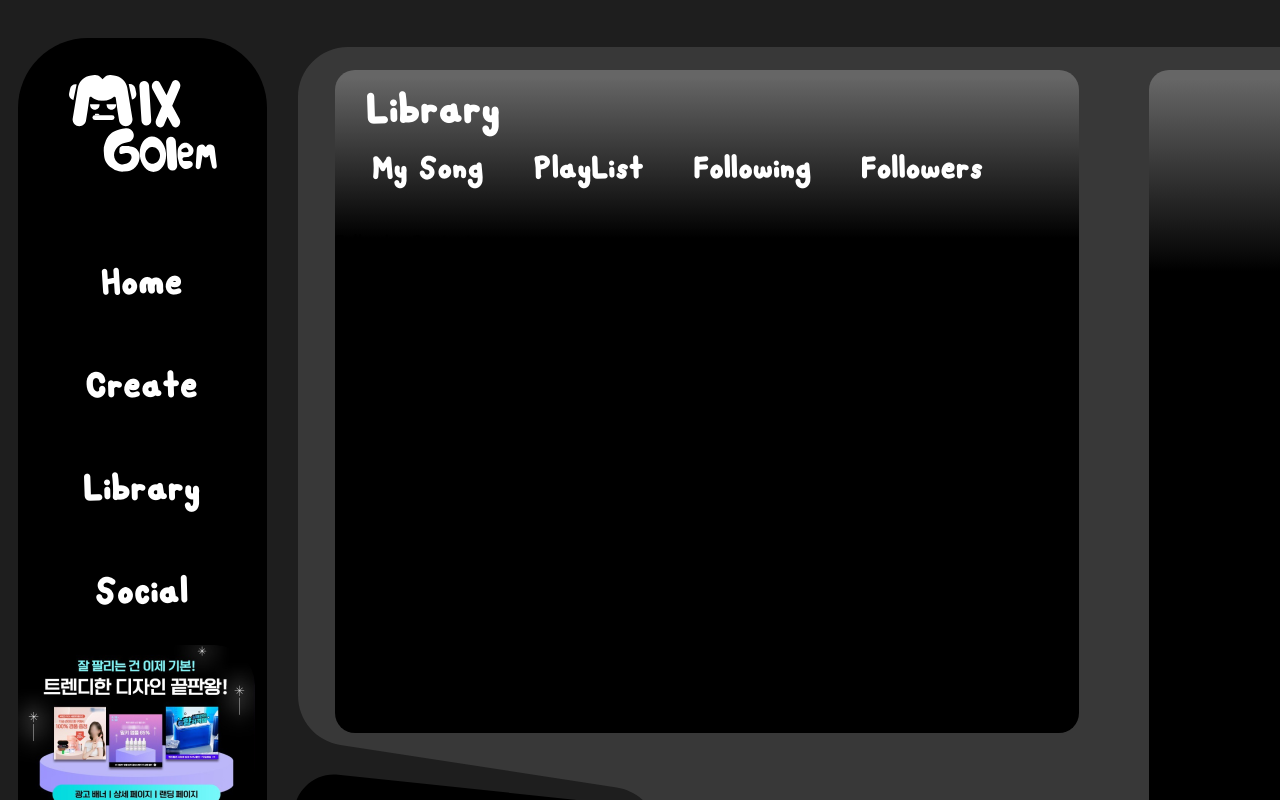
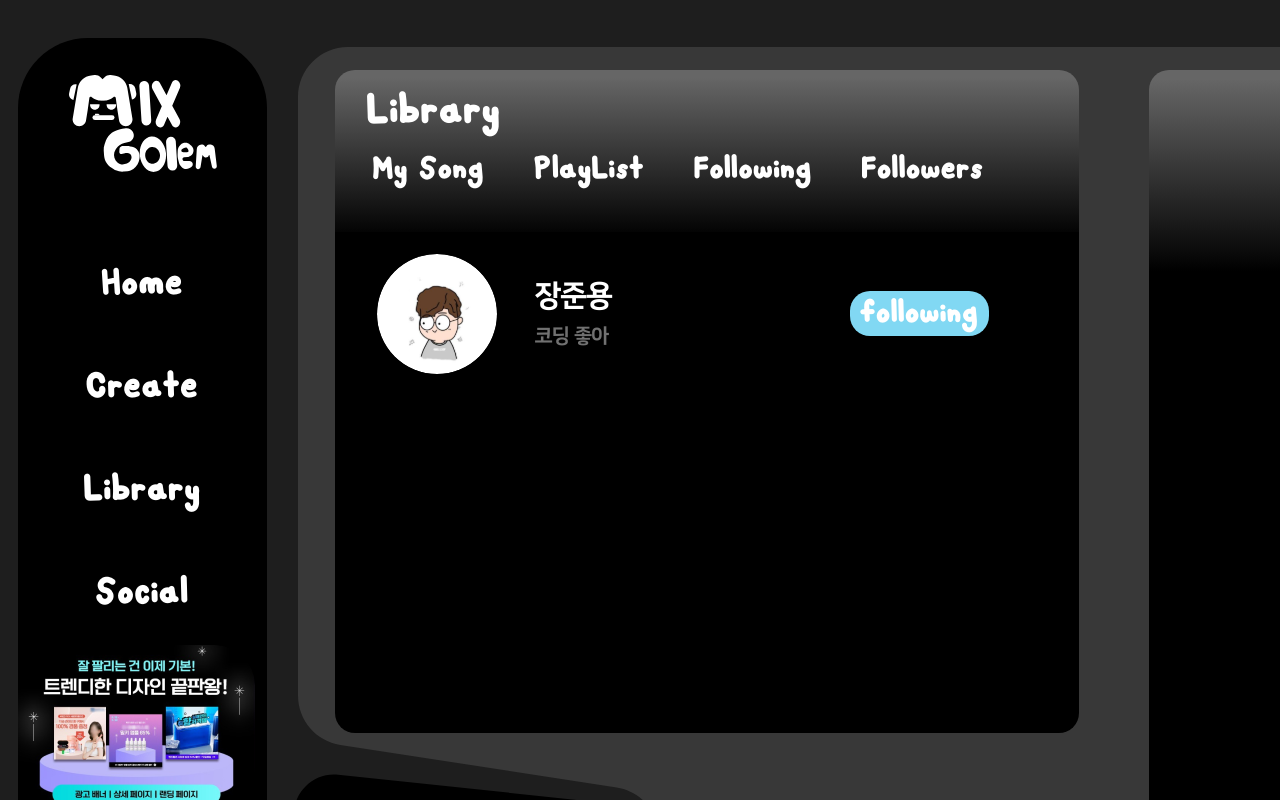
Before and after one commit to Mix-Golem/Client, a React (Create React App) app: page /library in a window 1280 px wide. Both pictures are taken after a click on the button "Following". Shown: the top 800 px of the page. Built offline with nearby package versions, Linux system fonts and the light colour scheme.

Commit message:
[feat] library - following/follow

```diff
--- a/src/components/LibraryComponent.js
+++ b/src/components/LibraryComponent.js
@@ -12,9 +12,11 @@ import DeleteBtn from '../img/DeleteBtn.svg';
 const LibraryComponent = ({
   songlist,
   playlist,
+  followerlist,
   updateSelectedLyrics,
   updateSonglist,
   updatePlaylist,
+  updateFollowlist,
 }) => {
   const [selectedItem, setSelectedItem] = useState(null);
   const [activeScreen, setActiveScreen] = useState('MySong');
@@ -75,6 +77,10 @@ const LibraryComponent = ({
   const handleAddSongToPlaylist = (songIndex) => {
     // Logic to add song to playlist
     closeModal();
+  };
+
+  const handleFollowClick = (index) => {
+    // Logic to follow/unfollow user
   };
 
   useEffect(() => {
@@ -308,8 +314,49 @@ const LibraryComponent = ({
             ) : null}
           </>
         )}
-        {activeScreen === 'Following' && <div>Following Content</div>}
-        {activeScreen === 'Followers' && <div>Followers Content</div>}
+        {activeScreen === 'Following' && (
+          <>
+            {followerlist[0].result.followingList && (
+              <>
+                {followerlist[0].result.followingList.map((item, index) => (
+                  <FollowList key={index}>
+                    <img src={item.profile} alt='Song' />
+                    <FollowInfo>
+                      {/* 한글은 이 폰트로 이쁘게 안나옴; */}
+                      <p>{item.name}</p>
+                      <p>코딩 좋아</p>
+                    </FollowInfo>
+                    <FollowBtn
+                      onClick={() => {
+                        handleDeleteSong(index);
+                        console.log('unfollow');
+                      }}
+                    >
+                      following
+                    </FollowBtn>
+                  </FollowList>
+                ))}
+              </>
+            )}
+          </>
+        )}
+        {activeScreen === 'Followers' && (
+          <>
+            {followerlist[0].result.followerList && (
+              <>
+                {followerlist[0].result.followerList.map((item, index) => (
+                  <MySongList key={index}>
+                    <img src={item.profile} alt='Song' />
+                    <MySongInfo>
+                      <p>{item.name}</p>
+                      <p>코딩 만세</p>
+                    </MySongInfo>
+                  </MySongList>
+                ))}
+              </>
+            )}
+          </>
+        )}
       </MySongWrapper>
       {isModalOpen && (
         <AddSongModal
@@ -648,3 +695,41 @@ const DeleteButton = styled.button`
     height: 35px;
   }
 `;
+
+const FollowList = styled(MySongList)`
+  img {
+    border-radius: 50%;
+  }
+`;
+
+const FollowInfo = styled(MySongInfo)`
+  p {
+    text-align: left;
+
+    &:nth-child(1) {
+      margin-bottom: 15px;
+      //${Theme.fonts.list}
+      ${Theme.fonts.songTitle};
+      color: ${Theme.colors.white};
+    }
+
+    &:nth-child(2) {
+      ${Theme.fonts.songArtist}
+      color: ${Theme.colors.gray};
+    }
+  }
+`;
+
+const FollowBtn = styled.button`
+  border: none;
+  cursor: pointer;
+  width: 139px;
+  height: 45px;
+  background: ${Theme.colors.lightBlue};
+  border-radius: 20px;
+  position: absolute;
+  right: 90px;
+
+  ${Theme.fonts.list}
+  color: ${Theme.colors.white};
+`;
--- a/src/pages/Library.js
+++ b/src/pages/Library.js
@@ -1,14 +1,15 @@
-import React, { useState, useEffect, useRef } from "react";
-import styled from "styled-components";
-import SideMenu from "../components/SideMenu";
-import LibraryComponent from "../components/LibraryComponent";
-import Lyrics from "../components/Lyrics";
-import { Theme } from "../styles/Theme";
+import React, { useState, useEffect, useRef } from 'react';
+import styled from 'styled-components';
+import SideMenu from '../components/SideMenu';
+import LibraryComponent from '../components/LibraryComponent';
+import Lyrics from '../components/Lyrics';
+import { Theme } from '../styles/Theme';
 
-import Frame from "../img/Frame.svg";
-import Img_Credit from "../img/Img_Credit.svg";
-import Album1 from "../img/Album1.svg";
-import Icon_MyPlayList from "../img/playlist.svg";
+import Frame from '../img/Frame.svg';
+import Img_Credit from '../img/Img_Credit.svg';
+import Album1 from '../img/Album1.svg';
+import Icon_MyPlayList from '../img/playlist.svg';
+import User from '../img/user.svg';
 
 const Library = () => {
   // api response 저장용
@@ -17,44 +18,75 @@ const Library = () => {
   const [songlist, setSonglist] = useState([
     {
       id: 1,
-      title: "시흥 밤바다",
-      artist: "박스 깎는 노인",
+      title: '시흥 밤바다',
+      artist: '박스 깎는 노인',
       thumbnail: Album1,
       lyrics:
-        "1[Verse]\n시흥의 밤바다 눈부신 별빛\n조용히 흐르는 파도 소리\n고요한 이 밤에 마음이 울려\n숨 쉬는 것 같아 나의 꿈들이\n\n[Verse 2]\n은빛 물결 따라 생각이 흘러\n작은 바람도 내 마음 안아\n바다 냄새 속에 추억이 떠올라\n단 한 번의 미소로 다시 살아나\n\n[Chorus]\n시흥의 밤바다 나를 부르는 소리\n깊은 어둠 속에 비치는 별빛\n더 멀리 떨어져도 느낄 수 있는\n너와 나의 꿈들 잊지 않을게\n\n[Verse]\n시흥의 밤바다 눈부신 별빛\n조용히 흐르는 파도 소리\n고요한 이 밤에 마음이 울려\n숨 쉬는 것 같아 나의 꿈들이\n\n[Verse 2]\n은빛 물결 따라 생각이 흘러\n작은 바람도 내 마음 안아\n바다 냄새 속에 추억이 떠올라\n단 한 번의 미소로 다시 살아나\n\n[Chorus]\n시흥의 밤바다 나를 부르는 소리\n깊은 어둠 속에 비치는 별빛\n더 멀리 떨어져도 느낄 수 있는\n너와 나의 꿈들 잊지 않을게",
+        '1[Verse]\n시흥의 밤바다 눈부신 별빛\n조용히 흐르는 파도 소리\n고요한 이 밤에 마음이 울려\n숨 쉬는 것 같아 나의 꿈들이\n\n[Verse 2]\n은빛 물결 따라 생각이 흘러\n작은 바람도 내 마음 안아\n바다 냄새 속에 추억이 떠올라\n단 한 번의 미소로 다시 살아나\n\n[Chorus]\n시흥의 밤바다 나를 부르는 소리\n깊은 어둠 속에 비치는 별빛\n더 멀리 떨어져도 느낄 수 있는\n너와 나의 꿈들 잊지 않을게\n\n[Verse]\n시흥의 밤바다 눈부신 별빛\n조용히 흐르는 파도 소리\n고요한 이 밤에 마음이 울려\n숨 쉬는 것 같아 나의 꿈들이\n\n[Verse 2]\n은빛 물결 따라 생각이 흘러\n작은 바람도 내 마음 안아\n바다 냄새 속에 추억이 떠올라\n단 한 번의 미소로 다시 살아나\n\n[Chorus]\n시흥의 밤바다 나를 부르는 소리\n깊은 어둠 속에 비치는 별빛\n더 멀리 떨어져도 느낄 수 있는\n너와 나의 꿈들 잊지 않을게',
     },
     {
       id: 2,
-      title: "샤코 엔딩",
-      artist: "박스 깎는 노인",
+      title: '샤코 엔딩',
+      artist: '박스 깎는 노인',
       thumbnail: Album1,
       lyrics:
-        "2[Verse]\n시흥의 밤바다 눈부신 별빛\n조용히 흐르는 파도 소리\n고요한 이 밤에 마음이 울려\n숨 쉬는 것 같아 나의 꿈들이\n\n[Verse 2]\n은빛 물결 따라 생각이 흘러\n작은 바람도 내 마음 안아\n바다 냄새 속에 추억이 떠올라\n단 한 번의 미소로 다시 살아나\n\n[Chorus]\n시흥의 밤바다 나를 부르는 소리\n깊은 어둠 속에 비치는 별빛\n더 멀리 떨어져도 느낄 수 있는\n너와 나의 꿈들 잊지 않을게\n\n[Verse]\n시흥의 밤바다 눈부신 별빛\n조용히 흐르는 파도 소리\n고요한 이 밤에 마음이 울려\n숨 쉬는 것 같아 나의 꿈들이\n\n[Verse 2]\n은빛 물결 따라 생각이 흘러\n작은 바람도 내 마음 안아\n바다 냄새 속에 추억이 떠올라\n단 한 번의 미소로 다시 살아나\n\n[Chorus]\n시흥의 밤바다 나를 부르는 소리\n깊은 어둠 속에 비치는 별빛\n더 멀리 떨어져도 느낄 수 있는\n너와 나의 꿈들 잊지 않을게",
+        '2[Verse]\n시흥의 밤바다 눈부신 별빛\n조용히 흐르는 파도 소리\n고요한 이 밤에 마음이 울려\n숨 쉬는 것 같아 나의 꿈들이\n\n[Verse 2]\n은빛 물결 따라 생각이 흘러\n작은 바람도 내 마음 안아\n바다 냄새 속에 추억이 떠올라\n단 한 번의 미소로 다시 살아나\n\n[Chorus]\n시흥의 밤바다 나를 부르는 소리\n깊은 어둠 속에 비치는 별빛\n더 멀리 떨어져도 느낄 수 있는\n너와 나의 꿈들 잊지 않을게\n\n[Verse]\n시흥의 밤바다 눈부신 별빛\n조용히 흐르는 파도 소리\n고요한 이 밤에 마음이 울려\n숨 쉬는 것 같아 나의 꿈들이\n\n[Verse 2]\n은빛 물결 따라 생각이 흘러\n작은 바람도 내 마음 안아\n바다 냄새 속에 추억이 떠올라\n단 한 번의 미소로 다시 살아나\n\n[Chorus]\n시흥의 밤바다 나를 부르는 소리\n깊은 어둠 속에 비치는 별빛\n더 멀리 떨어져도 느낄 수 있는\n너와 나의 꿈들 잊지 않을게',
     },
     {
       id: 3,
-      title: "다이아를 향한 갈망",
-      artist: "박스 깎는 노인",
+      title: '다이아를 향한 갈망',
+      artist: '박스 깎는 노인',
       thumbnail: Album1,
       lyrics:
-        "3[Verse]\n시흥의 밤바다 눈부신 별빛\n조용히 흐르는 파도 소리\n고요한 이 밤에 마음이 울려\n숨 쉬는 것 같아 나의 꿈들이\n\n[Verse 2]\n은빛 물결 따라 생각이 흘러\n작은 바람도 내 마음 안아\n바다 냄새 속에 추억이 떠올라\n단 한 번의 미소로 다시 살아나\n\n[Chorus]\n시흥의 밤바다 나를 부르는 소리\n깊은 어둠 속에 비치는 별빛\n더 멀리 떨어져도 느낄 수 있는\n너와 나의 꿈들 잊지 않을게\n\n[Verse]\n시흥의 밤바다 눈부신 별빛\n조용히 흐르는 파도 소리\n고요한 이 밤에 마음이 울려\n숨 쉬는 것 같아 나의 꿈들이\n\n[Verse 2]\n은빛 물결 따라 생각이 흘러\n작은 바람도 내 마음 안아\n바다 냄새 속에 추억이 떠올라\n단 한 번의 미소로 다시 살아나\n\n[Chorus]\n시흥의 밤바다 나를 부르는 소리\n깊은 어둠 속에 비치는 별빛\n더 멀리 떨어져도 느낄 수 있는\n너와 나의 꿈들 잊지 않을게",
+        '3[Verse]\n시흥의 밤바다 눈부신 별빛\n조용히 흐르는 파도 소리\n고요한 이 밤에 마음이 울려\n숨 쉬는 것 같아 나의 꿈들이\n\n[Verse 2]\n은빛 물결 따라 생각이 흘러\n작은 바람도 내 마음 안아\n바다 냄새 속에 추억이 떠올라\n단 한 번의 미소로 다시 살아나\n\n[Chorus]\n시흥의 밤바다 나를 부르는 소리\n깊은 어둠 속에 비치는 별빛\n더 멀리 떨어져도 느낄 수 있는\n너와 나의 꿈들 잊지 않을게\n\n[Verse]\n시흥의 밤바다 눈부신 별빛\n조용히 흐르는 파도 소리\n고요한 이 밤에 마음이 울려\n숨 쉬는 것 같아 나의 꿈들이\n\n[Verse 2]\n은빛 물결 따라 생각이 흘러\n작은 바람도 내 마음 안아\n바다 냄새 속에 추억이 떠올라\n단 한 번의 미소로 다시 살아나\n\n[Chorus]\n시흥의 밤바다 나를 부르는 소리\n깊은 어둠 속에 비치는 별빛\n더 멀리 떨어져도 느낄 수 있는\n너와 나의 꿈들 잊지 않을게',
     },
     {
       id: 4,
-      title: "코딩 싫어",
-      artist: "부따트롤주의",
+      title: '코딩 싫어',
+      artist: '부따트롤주의',
       thumbnail: Album1,
       lyrics:
-        "4[Verse]\n시흥의 밤바다 눈부신 별빛\n조용히 흐르는 파도 소리\n고요한 이 밤에 마음이 울려\n숨 쉬는 것 같아 나의 꿈들이\n\n[Verse 2]\n은빛 물결 따라 생각이 흘러\n작은 바람도 내 마음 안아\n바다 냄새 속에 추억이 떠올라\n단 한 번의 미소로 다시 살아나\n\n[Chorus]\n시흥의 밤바다 나를 부르는 소리\n깊은 어둠 속에 비치는 별빛\n더 멀리 떨어져도 느낄 수 있는\n너와 나의 꿈들 잊지 않을게\n\n[Verse]\n시흥의 밤바다 눈부신 별빛\n조용히 흐르는 파도 소리\n고요한 이 밤에 마음이 울려\n숨 쉬는 것 같아 나의 꿈들이\n\n[Verse 2]\n은빛 물결 따라 생각이 흘러\n작은 바람도 내 마음 안아\n바다 냄새 속에 추억이 떠올라\n단 한 번의 미소로 다시 살아나\n\n[Chorus]\n시흥의 밤바다 나를 부르는 소리\n깊은 어둠 속에 비치는 별빛\n더 멀리 떨어져도 느낄 수 있는\n너와 나의 꿈들 잊지 않을게",
+        '4[Verse]\n시흥의 밤바다 눈부신 별빛\n조용히 흐르는 파도 소리\n고요한 이 밤에 마음이 울려\n숨 쉬는 것 같아 나의 꿈들이\n\n[Verse 2]\n은빛 물결 따라 생각이 흘러\n작은 바람도 내 마음 안아\n바다 냄새 속에 추억이 떠올라\n단 한 번의 미소로 다시 살아나\n\n[Chorus]\n시흥의 밤바다 나를 부르는 소리\n깊은 어둠 속에 비치는 별빛\n더 멀리 떨어져도 느낄 수 있는\n너와 나의 꿈들 잊지 않을게\n\n[Verse]\n시흥의 밤바다 눈부신 별빛\n조용히 흐르는 파도 소리\n고요한 이 밤에 마음이 울려\n숨 쉬는 것 같아 나의 꿈들이\n\n[Verse 2]\n은빛 물결 따라 생각이 흘러\n작은 바람도 내 마음 안아\n바다 냄새 속에 추억이 떠올라\n단 한 번의 미소로 다시 살아나\n\n[Chorus]\n시흥의 밤바다 나를 부르는 소리\n깊은 어둠 속에 비치는 별빛\n더 멀리 떨어져도 느낄 수 있는\n너와 나의 꿈들 잊지 않을게',
     },
   ]);
   const [playlist, setPlaylist] = useState([
-    { id: 1, title: "Playlist 1", thumbnail: Icon_MyPlayList },
-    { id: 2, title: "Playlist 2", thumbnail: Icon_MyPlayList },
-    { id: 3, title: "Playlist 3", thumbnail: Icon_MyPlayList },
-    { id: 4, title: "Playlist 4", thumbnail: Icon_MyPlayList },
+    { id: 1, title: 'Playlist 1', thumbnail: Icon_MyPlayList },
+    { id: 2, title: 'Playlist 2', thumbnail: Icon_MyPlayList },
+    { id: 3, title: 'Playlist 3', thumbnail: Icon_MyPlayList },
+    { id: 4, title: 'Playlist 4', thumbnail: Icon_MyPlayList },
   ]);
   const [selectedLyrics, setSelectedLyrics] = useState(null);
+  const [followlist, setFollowlist] = useState([
+    {
+      status: 'OK',
+      code: 200,
+      message: '팔로우 리스트 호출',
+      result: {
+        followings: 1,
+        followers: 2,
+        followingList: [
+          {
+            id: 2,
+            profile: User,
+            name: '장준용',
+          },
+        ],
+        followerList: [
+          {
+            id: 2,
+            profile: User,
+            name: '장준용',
+          },
+          {
+            id: 3,
+            profile: User,
+            name: '나상준',
+          },
+        ],
+      },
+      isSuccess: true,
+    },
+  ]);
 
   const updateSonglist = (newSonglist) => {
     setSonglist(newSonglist);
@@ -68,12 +100,16 @@ const Library = () => {
     setSelectedLyrics(newLyrics);
   };
 
+  const updateFollowlist = (newFollowlist) => {
+    setFollowlist(newFollowlist);
+  };
+
   return (
     <LibraryContainer>
       <SideWrapper>
         <SideMenu />
         <Credit>
-          <img src={Img_Credit} alt="Credits" />
+          <img src={Img_Credit} alt='Credits' />
           <p>50 Credits</p>
         </Credit>
       </SideWrapper>
@@ -81,9 +117,11 @@ const Library = () => {
         <LibraryComponent
           songlist={songlist}
           playlist={playlist}
+          followerlist={followlist}
           updateSelectedLyrics={updateSelectedLyrics}
           updateSonglist={updateSonglist}
           updatePlaylist={updatePlaylist}
+          updateFollowlist={updateFollowlist}
         />
         <Lyrics lyrics={selectedLyrics} />
       </LibraryWrapper>
```
Also changed, not shown: src/img/user.svg (added).
